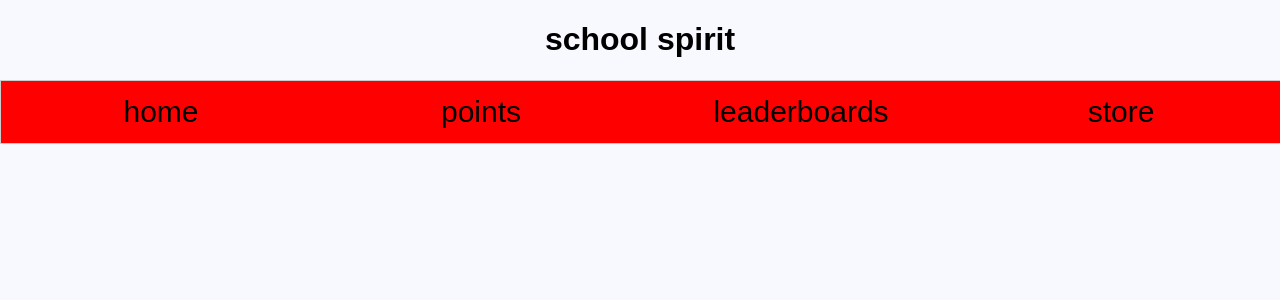
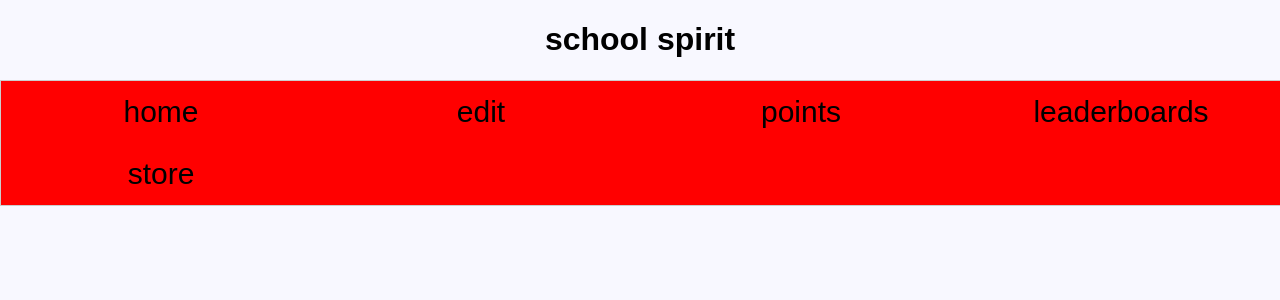
Before and after one commit to Larry-the-Pig/fbla-state-desktop, a web app: file views/fbla.html in a window 1280 px wide. Shown: the top 300 px of the page. Run offline with its HTML, style and script files only (its server is not run), Linux system fonts and the light colour scheme.

Commit message:
Update fbla.html

```diff
--- a/views/fbla.html
+++ b/views/fbla.html
@@ -7,6 +7,7 @@
 <h1> school spirit</h1>
 <div class="tab" style="background-color: red;">
 	<button class="tablinks" onclick="openMenu(event, 'home')">home</button>
+	<button class="tablinks" onclick="openMenu(event, 'edit')">edit</button>
 	<button class="tablinks" onclick="openMenu(event, 'points')">points</button>
 	<button class="tablinks" onclick="openMenu(event, 'leaderboards')">leaderboards</button>
 	<button class="tablinks" onclick="openMenu(event, 'store')">store</button>
@@ -17,6 +18,10 @@
 
 	<h3>Home</h3>
 	<p>filler for home page</p>
+</div>
+<div id="edit" class="tabcontent" sytle="background-color:silver;">
+	<h3>edit</h3>
+	<p>filler for edit</p>
 </div>
 <div id="points" class="tabcontent" style="background-color:silver;">
 	<h3>Points</h3>
```
